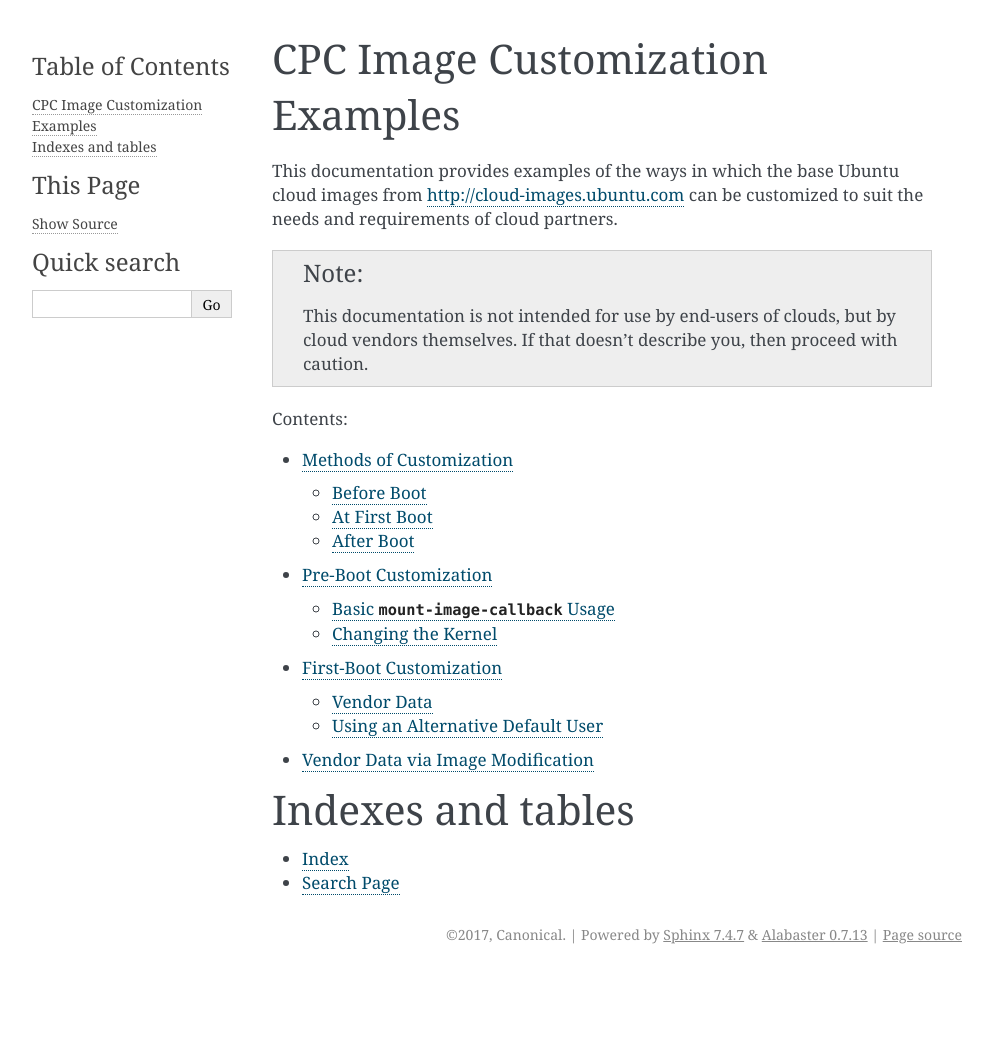
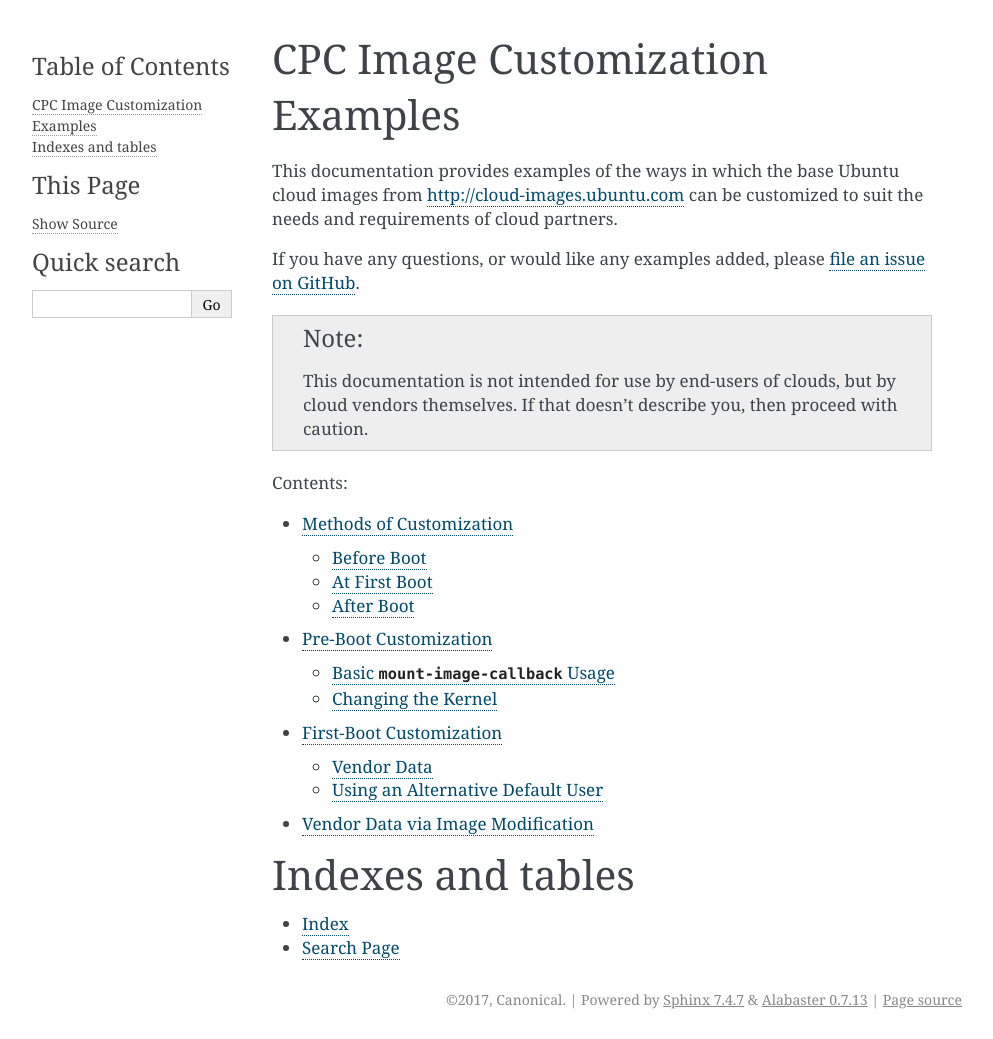
Before and after one commit to canonical/cpc-image-customization-examples, a Sphinx documentation site: the page built from source/index.rst, in a window 1280 px wide. Shown: the whole page, without its empty margins (148-1141 px from the left). Built offline with Sphinx 7.4.7, drawn with Linux system fonts in a browser that asks for light colours; before the commit the page ends 974 px from its top, so only the background shows below that.

Commit message:
Add a pointer to GitHub issues in the index

```diff
--- a/source/index.rst
+++ b/source/index.rst
@@ -9,6 +9,10 @@ CPC Image Customization Examples
 This documentation provides examples of the ways in which the base
 Ubuntu cloud images from http://cloud-images.ubuntu.com can be
 customized to suit the needs and requirements of cloud partners.
+
+If you have any questions, or would like any examples added, please
+`file an issue on GitHub
+<https://github.com/CanonicalLtd/cpc-image-customization-examples/issues>`_.
 
 .. note::
     This documentation is not intended for use by end-users of clouds,
```
